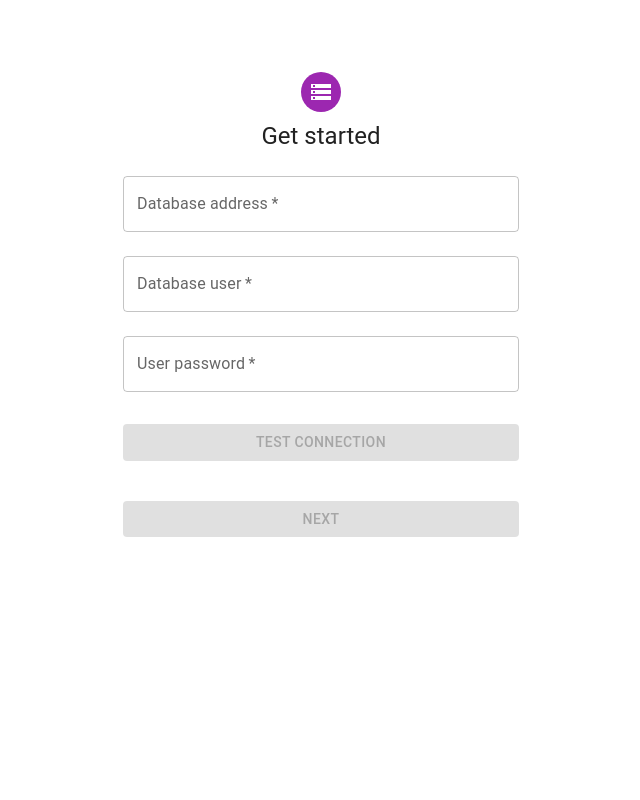
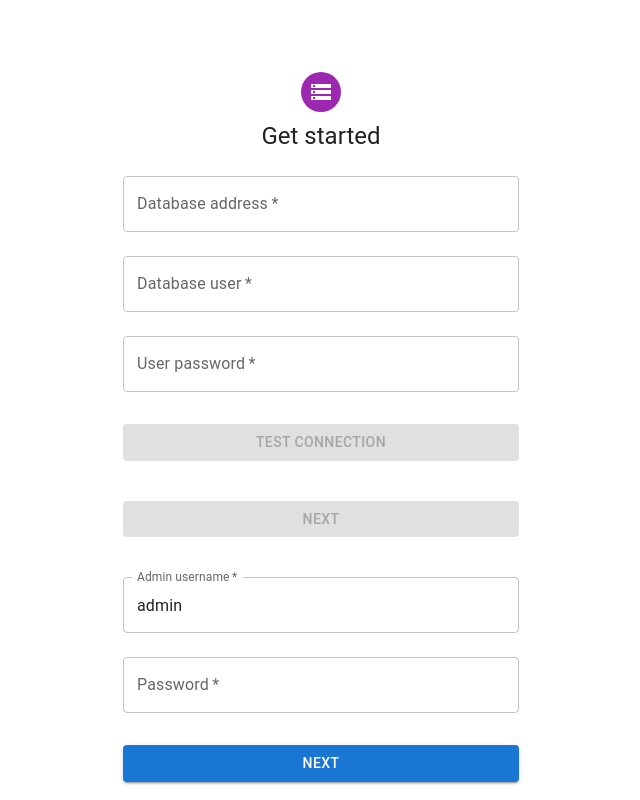
Before and after one commit to mikahimself/blogthing, a React app in the folder client/: page / in a window 1280 px wide. Shown: the whole page, without its empty margins (319-959 px from the left). Built offline with nearby package versions, Linux system fonts and the light colour scheme; the HTML template or start-up script is replaced by a standard one.

Commit message:
Add fields for adding admin user

```diff
--- /dev/null
+++ b/client/src/views/CreateAdmin.tsx
@@ -0,0 +1,53 @@
+import Box from "@mui/material/Box";
+import Button from "@mui/material/Button";
+import TextField from "@mui/material/TextField";
+import React from "react";
+
+export function CreateAdmin() {
+  const [username, setUsername] = React.useState("admin");
+  const [password, setPassword] = React.useState<string | null>(null);
+
+  const onSubmitForm = () => {
+
+  }
+
+  return (
+    <Box component="form" onSubmit={onSubmitForm} noValidate sx={{ mt: 1 }}>
+        <TextField
+          margin="normal"
+          required
+          fullWidth
+          onChange={e => setUsername(e.target.value)}
+          name="user"
+          id="admin-user-field"
+          label="Admin username"
+          defaultValue="admin"
+        />
+        <TextField
+          margin="normal"
+          required
+          type="password"
+          fullWidth
+          onChange={e => setPassword(e.target.value)}
+          name="password"
+          id="admin-user-password"
+          inputProps={{
+            autocomplete: 'new-password',
+            form: {
+              autocomplete: 'off',
+            },
+          }}
+          label="Password"
+        />
+
+        <Button
+          type="submit"
+          fullWidth
+          variant="contained"
+          sx={{ mt: 3, mb: 2}}
+        >
+          Next
+        </Button>
+      </Box>
+  )
+}
--- a/client/src/views/GetStarted.tsx
+++ b/client/src/views/GetStarted.tsx
@@ -3,6 +3,7 @@ import Box from "@mui/material/Box";
 import Button from "@mui/material/Button";
 import TextField from "@mui/material/TextField";
 import StorageIcon from '@mui/icons-material/Storage';
+import { CreateAdmin } from "./CreateAdmin";
 import React from "react";
 
 export function GetStarted() {
@@ -74,6 +75,12 @@ export function GetStarted() {
           name="password"
           id="database-user-password"
           label="User password"
+          inputProps={{
+            autocomplete: 'new-password',
+            form: {
+              autocomplete: 'off',
+            },
+          }}
         />
         <Button
           disabled={!fieldsOk()}
@@ -94,6 +101,9 @@ export function GetStarted() {
           Next
         </Button>
       </Box>
+
+      <CreateAdmin/>
+
     </Box>
   )
 }
```
